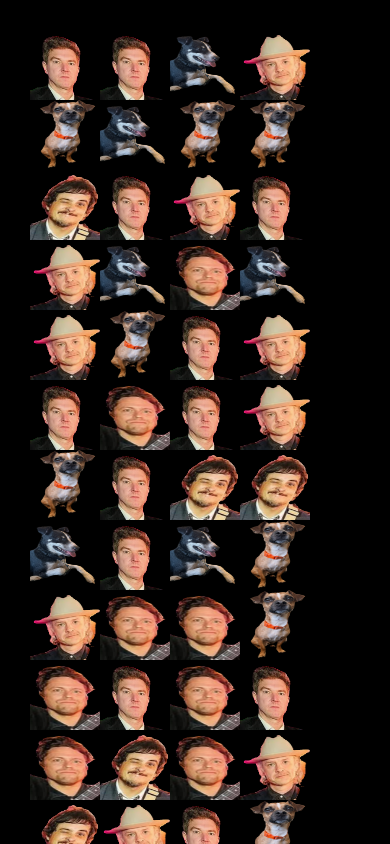
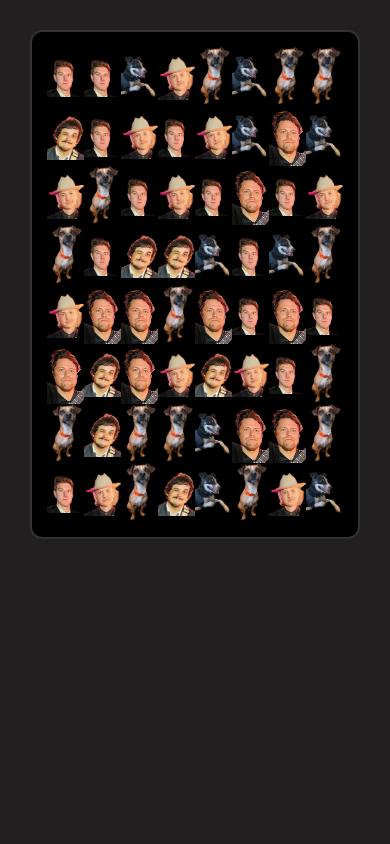
Before and after one commit to jessamyn-tmrs/band-crush, a React (Create React App) app: page / in a window 390 px wide. Shown: the top 844 px of the page. Built offline with nearby package versions, Linux system fonts and the light colour scheme; the HTML template or start-up script is replaced by a standard one.

Commit message:
responsive cleanup

```diff
--- a/src/index.css
+++ b/src/index.css
@@ -1,6 +1,8 @@
 body {
-  background-color: black;
+  background-color: rgb(33, 31, 31);
   margin: 0;
+  overflow-x: hidden;
+  overflow-y: hidden;
   font-family: -apple-system, BlinkMacSystemFont, "Segoe UI", "Roboto", "Oxygen",
     "Ubuntu", "Cantarell", "Fira Sans", "Droid Sans", "Helvetica Neue",
     sans-serif;
@@ -15,18 +17,23 @@ code {
 
 .app {
   display: flex;
+  justify-content: center;
   padding: 30px;
 }
 
 .game {
+  align-items: center;
+  background-color: black;
+  border: 2px solid rgba(255, 255, 255, 0.197);
+  border-radius: 12px;
+  justify-content: center;
   display: flex;
   flex-wrap: wrap;
-  height: 560px;
-  width: 560px;
+  padding: 15px;
+  max-width: 400px;
 }
 
 .game img {
   border: none;
-  height: 70px;
-  width: 70px;
+  width: calc(100%/8);
 }
```
